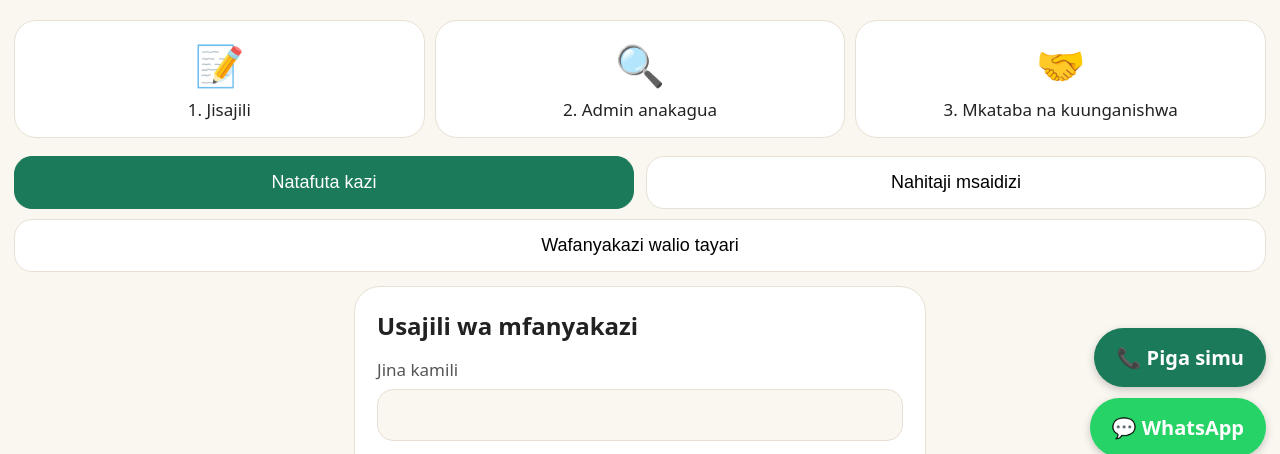
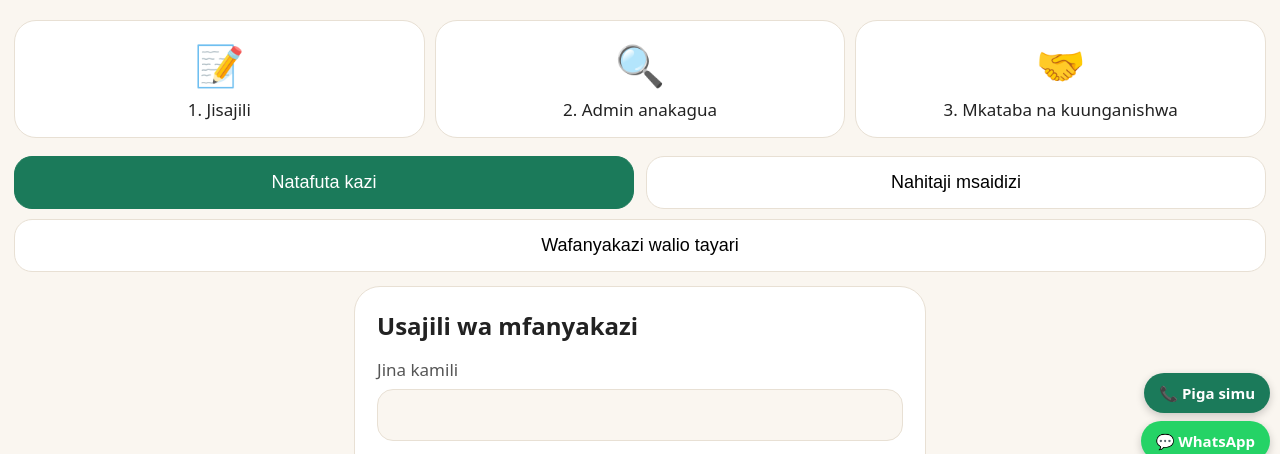
Before and after one commit to alimbaga05/Home--Conect, a website: page public/index.html in a window 1280 px wide. Shown: the part 329-783 px from the top of the page. Drawn offline with Linux system fonts and the light colour scheme; no server answers.

Commit message:
Update style.css

```diff
--- a/public/style.css
+++ b/public/style.css
@@ -18,3 +18,5 @@ input[type=checkbox]{width:auto}.chk label{display:inline-block;margin:6px 12px
 footer{text-align:center;margin-top:20px}.lnk{background:none;border:0;color:#999;font-size:14px}
 .wa{position:fixed;right:14px;bottom:14px;background:#25d366;color:#fff;font-weight:700;font-size:20px;padding:16px 22px;border-radius:40px;text-decoration:none;box-shadow:0 3px 8px #0003}
 .tel{background:#1b7a5a;bottom:84px}
+.wa{font-size:15px;padding:10px 15px;right:10px;bottom:10px}
+.tel{bottom:58px}
```
